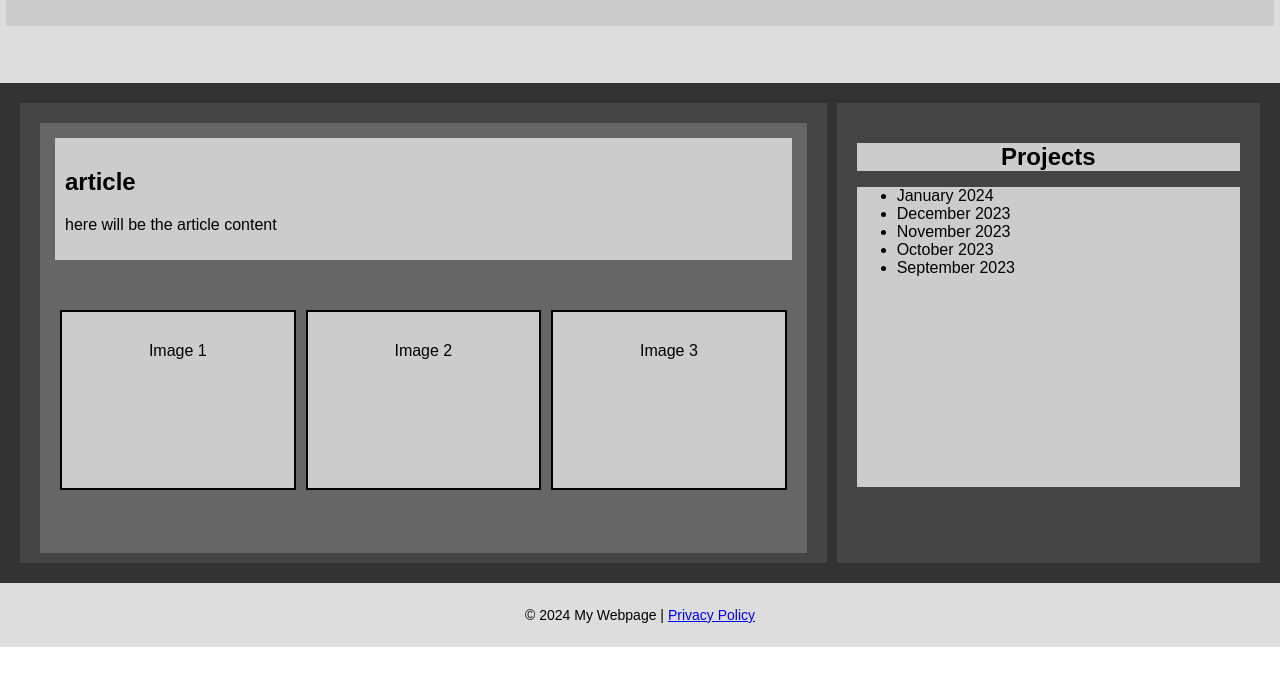
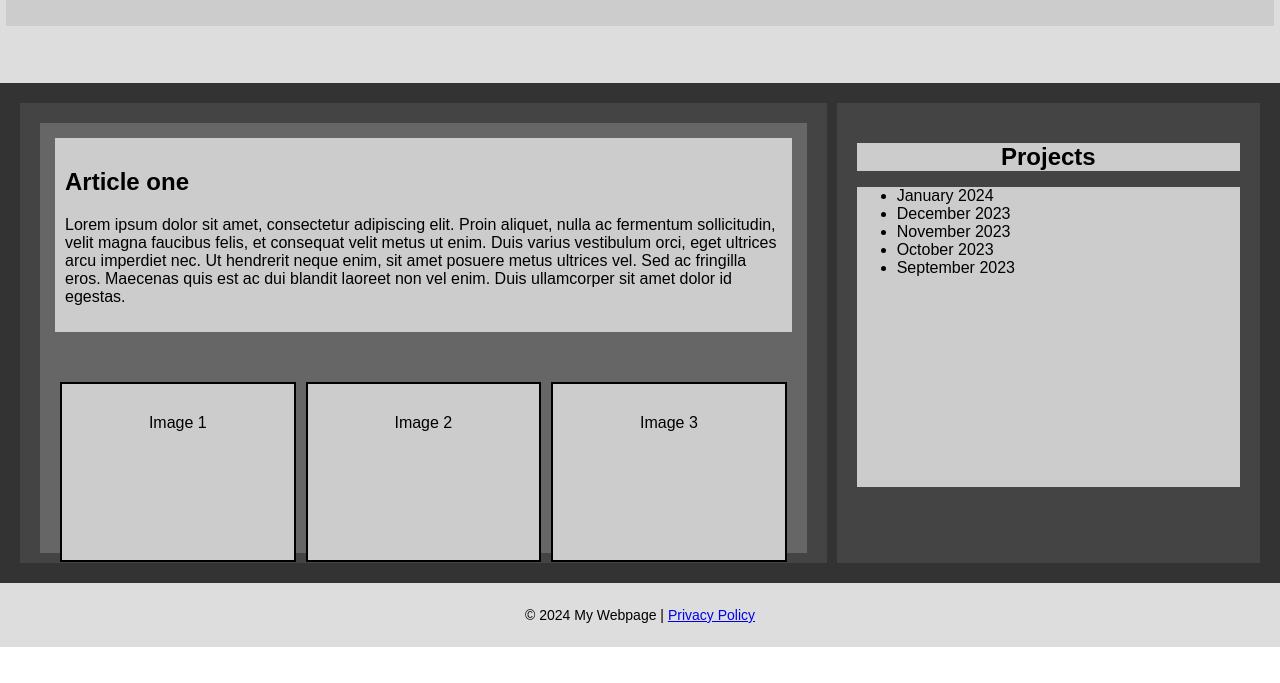
Before and after one commit to DiegoEstrada07/basic-html-css-example, a plain HTML site: page basic_css.html in a window 1280 px wide. Shown: the part 117-800 px from the top of the page. Drawn offline with Linux system fonts and the light colour scheme.

Commit message:
html and css correction

```diff
--- a/basic_css.html
+++ b/basic_css.html
@@ -24,9 +24,9 @@
     <section class="content">
       <article>
         <section class="section">
-          <h2 style="color: black;">article</h2>
+          <h2 style="color: black;">Article one</h2>
           <p style="color: black;">
-            here will be the article content
+            Lorem ipsum dolor sit amet, consectetur adipiscing elit. Proin aliquet, nulla ac fermentum sollicitudin, velit magna faucibus felis, et consequat velit metus ut enim. Duis varius vestibulum orci, eget ultrices arcu imperdiet nec. Ut hendrerit neque enim, sit amet posuere metus ultrices vel. Sed ac fringilla eros. Maecenas quis est ac dui blandit laoreet non vel enim. Duis ullamcorper sit amet dolor id egestas.
           </p>
         </section>
 
--- a/style.css
+++ b/style.css
@@ -2,9 +2,7 @@
   box-sizing: border-box;
 }
 
-*{
-  border: black;
-}
+
 
 body {
   font-family: Arial, sans-serif;
```
